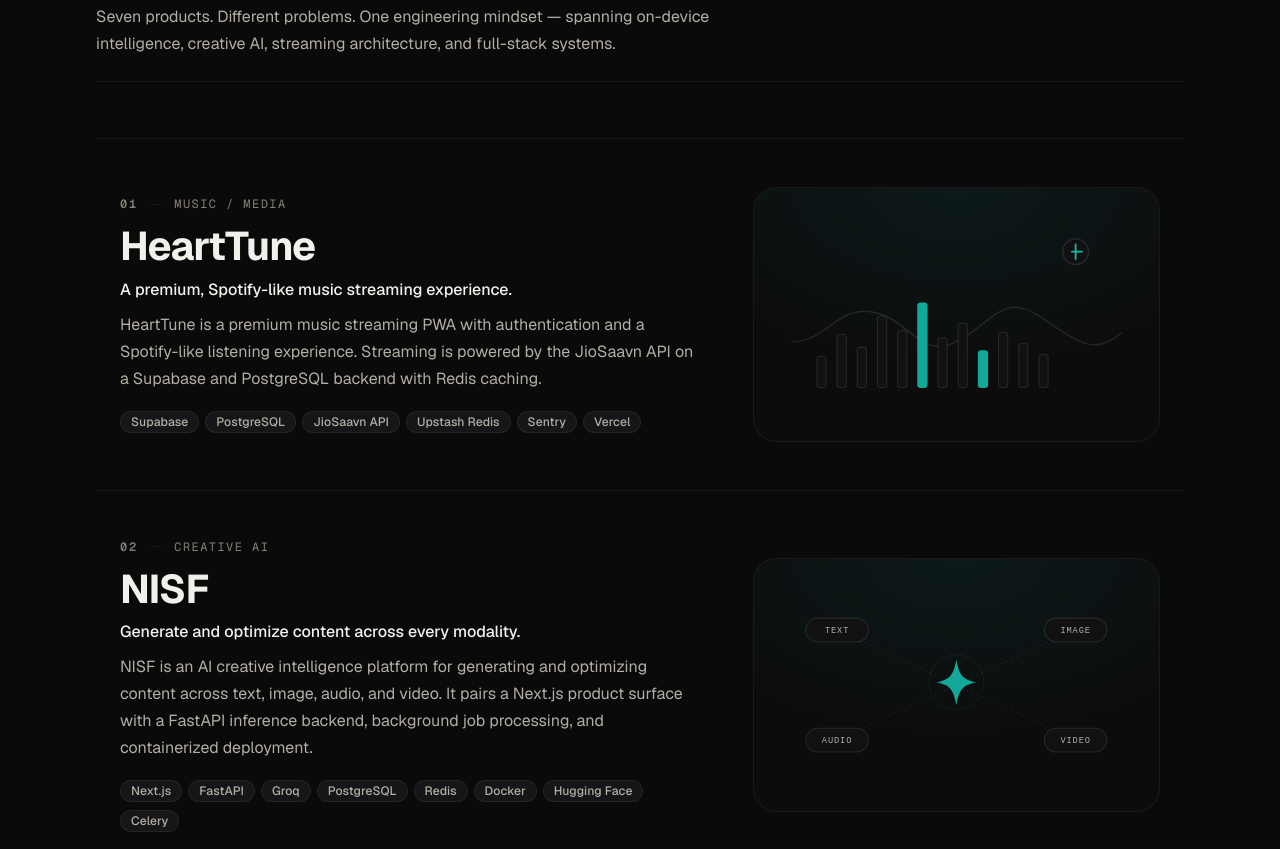
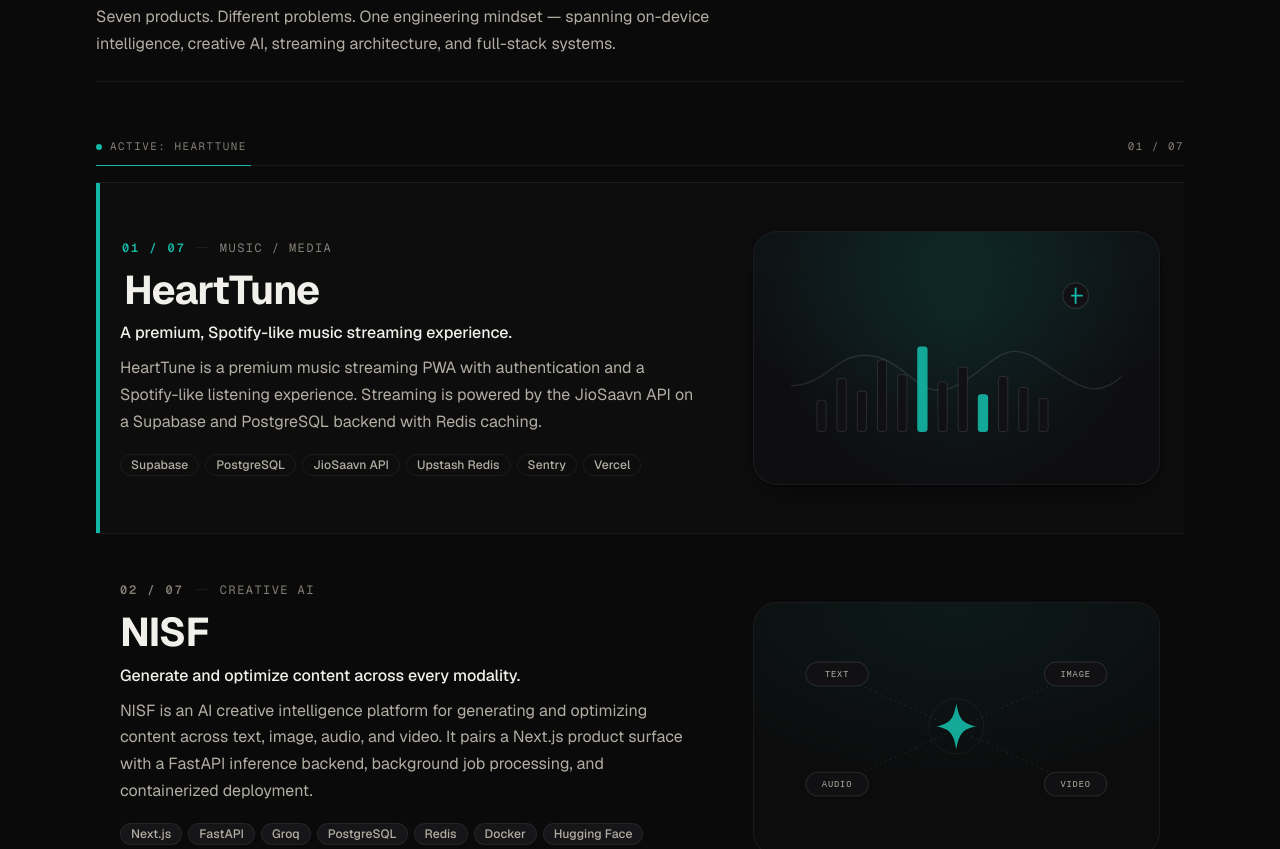
Before and after one commit to santheesh73/Portfolio, a Next.js app: page / in a window 1280 px wide. Shown: the part 2260-3109 px from the top of the page. Built offline with nearby package versions, Linux system fonts and the light colour scheme.

Commit message:
feat: introduce cinematic project transitions

```diff
--- a/src/components/projects/ProjectRow.tsx
+++ b/src/components/projects/ProjectRow.tsx
@@ -50,6 +50,32 @@
     return () => query.removeEventListener("change", onChange);
   }, []);
 
+  // Mobile/touch viewport tracking: gently activate project as it scrolls into center view
+  useEffect(() => {
+    if (finePointer || reduce) return;
+    const el = rowRef.current;
+    if (!el || typeof IntersectionObserver === "undefined") return;
+
+    const observer = new IntersectionObserver(
+      (entries) => {
+        entries.forEach((entry) => {
+          if (entry.isIntersecting) {
+            onActivate();
+          } else if (isActive) {
+            onDeactivate();
+          }
+        });
+      },
+      {
+        rootMargin: "-25% 0px -25% 0px",
+        threshold: 0.2,
+      }
+    );
+
+    observer.observe(el);
+    return () => observer.disconnect();
+  }, [finePointer, reduce, isActive, onActivate, onDeactivate]);
+
   // Subtle pointer-based parallax for preview card (heavily restrained: ±4px)
   const px = useMotionValue(0);
   const py = useMotionValue(0);
@@ -99,7 +125,8 @@
       onFocus={onActivate}
       onBlur={onDeactivate}
       className={cn(
-        "group relative border-t border-border-subtle py-8 sm:py-12 transition-[opacity,background-color,border-color] duration-250 ease-out outline-none",
+        "group relative border-t border-border-subtle py-8 sm:py-12 transition-[opacity,background-color,border-color,transform] duration-200 ease-out outline-none",
+        !reduce && "active:scale-[0.999]",
         isActive
           ? "opacity-100 bg-surface-muted/25"
           : isMuted
@@ -112,7 +139,7 @@
       <span
         aria-hidden="true"
         className={cn(
-          "absolute left-0 top-0 bottom-0 w-1 bg-accent transition-all duration-250 ease-out",
+          "absolute left-0 top-0 bottom-0 w-1 bg-accent transition-all duration-200 ease-out",
           isActive ? "opacity-100 scale-y-100" : "opacity-0 scale-y-75"
         )}
       />
@@ -124,11 +151,11 @@
           <div className="flex items-center gap-3">
             <span
               className={cn(
-                "font-mono text-xs font-semibold tracking-[0.16em] transition-transform duration-200 ease-out",
+                "font-mono text-xs font-semibold tracking-[0.16em] transition-[color,transform] duration-200 ease-out",
                 isActive ? "text-accent translate-x-0.5" : "text-text-muted"
               )}
             >
-              {number}
+              {number} / 07
             </span>
             <span
               aria-hidden="true"
@@ -185,7 +212,7 @@
             </ul>
           ) : null}
 
-          {/* Project Links / Actions */}
+          {/* Project Links / Actions with tactile micro-motion */}
           {links && (links.liveUrl || links.github || links.caseStudyHref) ? (
             <div className="mt-6 flex flex-wrap items-center gap-2.5">
               {links.liveUrl ? (
@@ -199,7 +226,7 @@
                 >
                   Live Demo
                   <ArrowUpRight
-                    className="size-3.5 transition-transform duration-200 group-hover/btn:translate-x-0.5 group-hover/btn:-translate-y-0.5"
+                    className="size-3.5 transition-transform duration-200 ease-out group-hover/btn:translate-x-0.5 group-hover/btn:-translate-y-0.5 group-focus-visible/btn:translate-x-0.5 group-focus-visible/btn:-translate-y-0.5"
                     aria-hidden="true"
                   />
                 </Button>
@@ -216,7 +243,7 @@
                 >
                   GitHub
                   <ArrowUpRight
-                    className="size-3.5 transition-transform duration-200 group-hover/btn:translate-x-0.5 group-hover/btn:-translate-y-0.5"
+                    className="size-3.5 transition-transform duration-200 ease-out group-hover/btn:translate-x-0.5 group-hover/btn:-translate-y-0.5 group-focus-visible/btn:translate-x-0.5 group-focus-visible/btn:-translate-y-0.5"
                     aria-hidden="true"
                   />
                 </Button>
@@ -230,7 +257,7 @@
                 >
                   Case Study
                   <ArrowRight
-                    className="size-3.5 transition-transform duration-200 group-hover/btn:translate-x-0.5"
+                    className="size-3.5 transition-transform duration-200 ease-out group-hover/btn:translate-x-0.5 group-focus-visible/btn:translate-x-0.5"
                     aria-hidden="true"
                   />
                 </Button>
@@ -243,7 +270,7 @@
         <motion.div
           style={enableTilt ? { x: previewX, y: previewY } : undefined}
           className={cn(
-            "relative aspect-[16/10] w-full overflow-hidden rounded-xl border transition-[border-color,box-shadow,transform] duration-300 ease-out",
+            "relative aspect-[16/10] w-full overflow-hidden rounded-xl border transition-[border-color,box-shadow,transform] duration-200 ease-out",
             isActive
               ? "border-border shadow-card bg-surface/70"
               : "border-border-subtle bg-surface/40"
--- a/src/components/projects/ProjectShowcase.tsx
+++ b/src/components/projects/ProjectShowcase.tsx
@@ -4,6 +4,7 @@
 import { useReducedMotion } from "motion/react";
 import { ProjectRow } from "@/components/projects/ProjectRow";
 import type { Project, ProjectId } from "@/types";
+import { cn } from "@/lib/utils";
 
 const SEQUENCE: ProjectId[] = [
   "hearttune",
@@ -20,9 +21,9 @@
 }
 
 /**
- * Phase 6 — Cinematic Project Interaction System.
- * Coordinates tactile hover, keyboard focus states, and equal balance
- * across all seven portfolio projects.
+ * Phase 7 — Cinematic Project Transition System.
+ * Coordinates tactile hover, keyboard focus states, responsive mobile touch activation,
+ * and collection progress continuity across all seven portfolio projects.
  */
 export function ProjectShowcase({ projects }: ProjectShowcaseProps) {
   const reduce = useReducedMotion();
@@ -43,9 +44,62 @@
     return found;
   });
 
+  const activeIndex = activeId ? SEQUENCE.indexOf(activeId) : -1;
+  const activeProject = activeIndex >= 0 ? orderedProjects[activeIndex] : null;
+  const activeNumber =
+    activeIndex >= 0 ? String(activeIndex + 1).padStart(2, "0") : null;
+
   const hasActive = activeId !== null && !reduce;
 
   return (
+    <div className="flex flex-col">
+      {/* Minimal Progress & Collection Status (Phase 7 Continuity) */}
+      <div className="mb-4 flex flex-col gap-2.5">
+        <div className="flex items-center justify-between font-mono text-[0.68rem] tracking-[0.14em] uppercase text-text-muted">
+          <span className="flex items-center gap-2">
+            <span
+              className={cn(
+                "inline-block size-1.5 rounded-full transition-colors duration-200",
+                activeId ? "bg-accent" : "bg-text-muted/40"
+              )}
+              aria-hidden="true"
+            />
+            <span>
+              {activeProject
+                ? `Active: ${activeProject.name}`
+                : "Collection: 07 Systems"}
+            </span>
+          </span>
+          <span className="tabular-nums">
+            {activeNumber ? `${activeNumber} / 07` : "01 — 07"}
+          </span>
+        </div>
+
+        {/* Minimal progress line indicator */}
+        <div
+          className="relative h-px w-full overflow-hidden bg-border-subtle"
+          role="progressbar"
+          aria-valuenow={activeIndex >= 0 ? activeIndex + 1 : 0}
+          aria-valuemin={1}
+          aria-valuemax={7}
+          aria-label="Project collection navigation progress"
+        >
+          <div
+            className={cn(
+              "h-full bg-accent transition-all ease-out",
+              reduce ? "duration-0" : "duration-250"
+            )}
+            style={{
+              width:
+                activeIndex >= 0
+                  ? `${((activeIndex + 1) / SEQUENCE.length) * 100}%`
+                  : "0%",
+            }}
+          />
+        </div>
+      </div>
+
+      {/* Project Sequence Rows */}
       <div className="flex flex-col border-b border-border-subtle">
         {orderedProjects.map((project, index) => {
           const number = String(index + 1).padStart(2, "0");
@@ -65,5 +119,6 @@
           );
         })}
       </div>
+    </div>
   );
 }
--- a/src/components/projects/ProjectsSection.tsx
+++ b/src/components/projects/ProjectsSection.tsx
@@ -40,6 +40,43 @@
 
         {/* Editorial Project Showcase Sequence */}
         <ProjectShowcase projects={projects} />
+
+        {/* Project → About Transition Bridge */}
+        <div className="relative pt-6 sm:pt-10">
+          {/* Subtle atmospheric ambient fade */}
+          <div
+            aria-hidden="true"
+            className="pointer-events-none absolute inset-x-0 -top-6 h-20 bg-gradient-to-b from-transparent to-surface-muted/20 opacity-60"
+          />
+
+          <Reveal delay={0.1}>
+            <div className="flex flex-col items-start justify-between gap-4 border-t border-border-subtle/50 pt-8 sm:flex-row sm:items-center">
+              <div className="flex items-center gap-2.5">
+                <span
+                  aria-hidden="true"
+                  className="size-1.5 rounded-full bg-accent"
+                />
+                <p className="font-mono text-xs tracking-[0.14em] uppercase text-text-muted">
+                  07 / 07 Projects Complete
+                </p>
+              </div>
+
+              <a
+                href="#about"
+                className="group inline-flex items-center gap-2 font-mono text-xs tracking-[0.14em] uppercase text-text-muted transition-colors duration-200 hover:text-text-primary focus-visible:text-accent focus-visible:outline-none"
+                aria-label="Continue downward to About section"
+              >
+                <span>Continue to Engineering Philosophy</span>
+                <span
+                  aria-hidden="true"
+                  className="transition-transform duration-200 ease-out group-hover:translate-y-0.5 group-focus-visible:translate-y-0.5"
+                >
+                  ↓
+                </span>
+              </a>
+            </div>
+          </Reveal>
+        </div>
       </Container>
     </section>
   );
```
Lines whose indentation alone changed are shown as unchanged.
